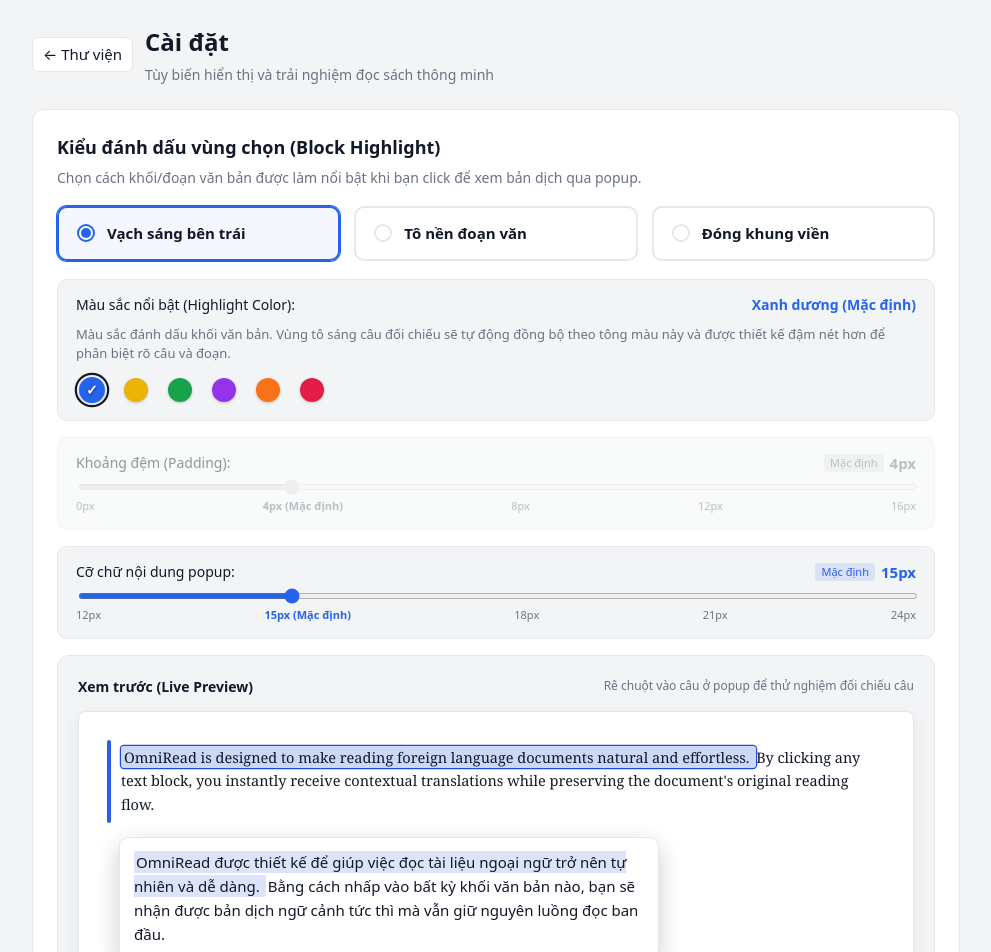
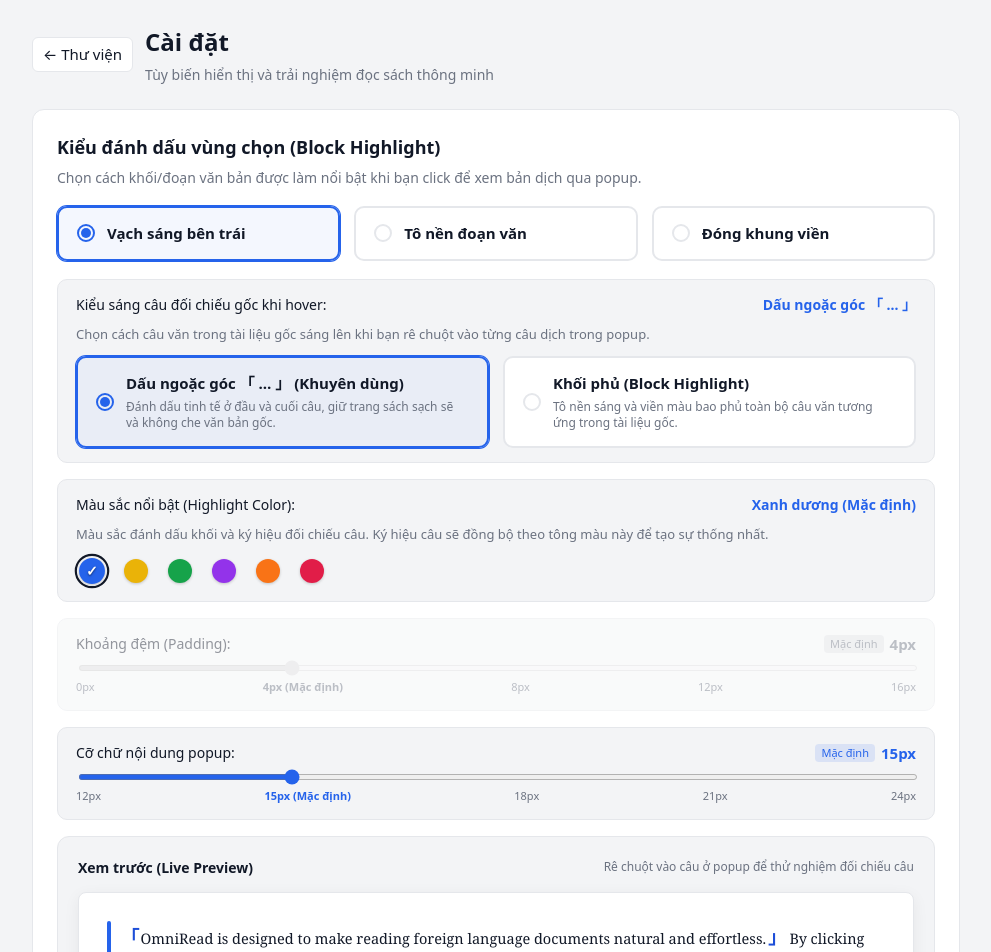
Before and after one commit to quocdat22/OmniRead, a React (Vite) app in the folder frontend/: page /setting in a window 1280 px wide. Shown: the top 952 px of the page, without its empty margins (144-1135 px from the left). Built offline with nearby package versions, Linux system fonts and the light colour scheme; no server answers.

Commit message:
feat(settings): add sentence highlight style options
- Add bracket and block styles for sentence highlights
- Persist the preference and show it in reader and settings previews

```diff
--- a/frontend/src/hooks/useHighlightStyle.ts
+++ b/frontend/src/hooks/useHighlightStyle.ts
@@ -1,12 +1,14 @@
 import { useEffect, useState } from "react";
-import type { HighlightColor, HighlightStyle } from "../types";
+import type { HighlightColor, HighlightStyle, SentenceHighlightStyle } from "../types";
 
 export const HIGHLIGHT_STORAGE_KEY = "omni_highlight_style";
 export const HIGHLIGHT_PADDING_KEY = "omni_highlight_padding";
 export const HIGHLIGHT_COLOR_KEY = "omni_highlight_color";
 export const HIGHLIGHT_FONT_SIZE_KEY = "omni_popup_font_size";
+export const SENTENCE_HIGHLIGHT_STORAGE_KEY = "omni_sentence_highlight_style";
 
 export const DEFAULT_HIGHLIGHT_STYLE: HighlightStyle = "bar";
+export const DEFAULT_SENTENCE_HIGHLIGHT_STYLE: SentenceHighlightStyle = "bracket";
 export const DEFAULT_HIGHLIGHT_PADDING = 4;
 export const DEFAULT_HIGHLIGHT_COLOR: HighlightColor = "blue";
 export const DEFAULT_POPUP_FONT_SIZE = 15;
@@ -88,6 +90,18 @@
   return DEFAULT_HIGHLIGHT_STYLE;
 }
 
+export function getSavedSentenceHighlightStyle(): SentenceHighlightStyle {
+  try {
+    const val = localStorage.getItem(SENTENCE_HIGHLIGHT_STORAGE_KEY);
+    if (val === "bracket" || val === "block") {
+      return val;
+    }
+  } catch {
+    // ignore
+  }
+  return DEFAULT_SENTENCE_HIGHLIGHT_STYLE;
+}
+
 export function getSavedHighlightPadding(): number {
   try {
     const val = localStorage.getItem(HIGHLIGHT_PADDING_KEY);
@@ -132,6 +146,7 @@
 
 export function useHighlightStyle() {
   const [style, setStyleState] = useState<HighlightStyle>(getSavedHighlightStyle);
+  const [sentenceStyle, setSentenceStyleState] = useState<SentenceHighlightStyle>(getSavedSentenceHighlightStyle);
   const [padding, setPaddingState] = useState<number>(getSavedHighlightPadding);
   const [color, setColorState] = useState<HighlightColor>(getSavedHighlightColor);
   const [fontSize, setFontSizeState] = useState<number>(getSavedPopupFontSize);
@@ -140,6 +155,16 @@
     setStyleState(newStyle);
     try {
       localStorage.setItem(HIGHLIGHT_STORAGE_KEY, newStyle);
+      window.dispatchEvent(new Event("omni-highlight-style-changed"));
+    } catch {
+      // ignore
+    }
+  };
+
+  const setSentenceStyle = (newStyle: SentenceHighlightStyle) => {
+    setSentenceStyleState(newStyle);
+    try {
+      localStorage.setItem(SENTENCE_HIGHLIGHT_STORAGE_KEY, newStyle);
       window.dispatchEvent(new Event("omni-highlight-style-changed"));
     } catch {
       // ignore
@@ -179,6 +204,7 @@
   useEffect(() => {
     const handleSync = () => {
       setStyleState(getSavedHighlightStyle());
+      setSentenceStyleState(getSavedSentenceHighlightStyle());
       setPaddingState(getSavedHighlightPadding());
       setColorState(getSavedHighlightColor());
       setFontSizeState(getSavedPopupFontSize());
@@ -196,11 +222,13 @@
 
   return {
     style,
+    sentenceStyle,
     padding,
     color,
     colorPreset,
     fontSize,
     setStyle,
+    setSentenceStyle,
     setPadding,
     setColor,
     setFontSize,
--- a/frontend/src/pages/Reader.tsx
+++ b/frontend/src/pages/Reader.tsx
@@ -48,6 +48,7 @@
 
   const {
     style: highlightStyle,
+    sentenceStyle,
     padding: highlightPadding,
     colorPreset,
   } = useHighlightStyle();
@@ -354,6 +355,7 @@
               activeSentenceHighlight={
                 hoveredSentence?.page === n ? hoveredSentence.rects : null
               }
+              sentenceHighlightStyle={sentenceStyle}
               onAspect={onAspect}
               onNear={onNear}
               onCenter={onCenter}
--- a/frontend/src/pages/Settings.tsx
+++ b/frontend/src/pages/Settings.tsx
@@ -7,7 +7,7 @@
   DEFAULT_POPUP_FONT_SIZE,
   useHighlightStyle,
 } from "../hooks/useHighlightStyle";
-import type { HighlightStyle } from "../types";
+import type { HighlightStyle, SentenceHighlightStyle } from "../types";
 
 interface OptionItem {
   id: HighlightStyle;
@@ -18,6 +18,19 @@
   { id: "bar", title: "Vạch sáng bên trái" },
   { id: "background", title: "Tô nền đoạn văn" },
   { id: "border", title: "Đóng khung viền" },
+];
+
+const SENTENCE_OPTIONS: { id: SentenceHighlightStyle; title: string; desc: string }[] = [
+  {
+    id: "bracket",
+    title: "Dấu ngoặc góc 「 … 」 (Khuyên dùng)",
+    desc: "Đánh dấu tinh tế ở đầu và cuối câu, giữ trang sách sạch sẽ và không che văn bản gốc.",
+  },
+  {
+    id: "block",
+    title: "Khối phủ (Block Highlight)",
+    desc: "Tô nền sáng và viền màu bao phủ toàn bộ câu văn tương ứng trong tài liệu gốc.",
+  },
 ];
 
 const SAMPLE_BLOCK = {
@@ -35,6 +48,8 @@
   const {
     style: highlightStyle,
     setStyle: setHighlightStyle,
+    sentenceStyle,
+    setSentenceStyle,
     padding: highlightPadding,
     setPadding: setHighlightPadding,
     color: highlightColor,
@@ -93,14 +108,50 @@
             })}
           </div>
 
-          {/* ---------------- Option màu sắc đánh dấu block ---------------- */}
+          {/* ---------------- Option Kiểu đối chiếu câu trong tài liệu gốc ---------------- */}
+          <div className="setting-color-row">
+            <div className="setting-color-header">
+              <span>Kiểu sáng câu đối chiếu gốc khi hover:</span>
+              <strong>{sentenceStyle === "bracket" ? "Dấu ngoặc góc 「 … 」" : "Khối phủ (Block)"}</strong>
+            </div>
+            <p style={{ margin: "4px 0 12px", fontSize: "13px", color: "var(--muted)" }}>
+              Chọn cách câu văn trong tài liệu gốc sáng lên khi bạn rê chuột vào từng câu dịch trong popup.
+            </p>
+            <div className="option-grid" style={{ marginBottom: 0 }}>
+              {SENTENCE_OPTIONS.map((opt) => {
+                const isSelected = sentenceStyle === opt.id;
+                return (
+                  <div
+                    key={opt.id}
+                    className={`option-card${isSelected ? " active" : ""}`}
+                    onClick={() => setSentenceStyle(opt.id)}
+                    role="button"
+                    tabIndex={0}
+                    onKeyDown={(e) => (e.key === "Enter" || e.key === " ") && setSentenceStyle(opt.id)}
+                  >
+                    <span className="option-radio">
+                      {isSelected && <span className="option-radio-dot" />}
+                    </span>
+                    <div>
+                      <h3 className="option-card-title">{opt.title}</h3>
+                      <p style={{ margin: "4px 0 0", fontSize: "12px", color: "var(--muted)", lineHeight: 1.4 }}>
+                        {opt.desc}
+                      </p>
+                    </div>
+                  </div>
+                );
+              })}
+            </div>
+          </div>
+
+          {/* ---------------- Option màu sắc đánh dấu block & câu ---------------- */}
           <div className="setting-color-row">
             <div className="setting-color-header">
               <span>Màu sắc nổi bật (Highlight Color):</span>
               <strong>{colorPreset.name}</strong>
             </div>
             <p style={{ margin: "4px 0 10px", fontSize: "13px", color: "var(--muted)" }}>
-              Màu sắc đánh dấu khối văn bản. Vùng tô sáng câu đối chiếu sẽ tự động đồng bộ theo tông màu này và được thiết kế đậm nét hơn để phân biệt rõ câu và đoạn.
+              Màu sắc đánh dấu khối và ký hiệu đối chiếu câu. Ký hiệu câu sẽ đồng bộ theo tông màu này để tạo sự thống nhất.
             </p>
             <div className="color-swatches">
               {COLOR_PRESETS.map((col) => {
@@ -211,14 +262,29 @@
               }
             >
               <div className="preview-block selected">
-                {SAMPLE_BLOCK.originalSentences.map((s, idx) => (
-                  <span
-                    key={idx}
-                    className={previewHoveredSentence === idx ? "preview-sentence-highlight" : ""}
-                  >
-                    {s}{" "}
-                  </span>
-                ))}
+                {SAMPLE_BLOCK.originalSentences.map((s, idx) => {
+                  const isHovered = previewHoveredSentence === idx;
+                  if (sentenceStyle === "bracket") {
+                    return (
+                      <span
+                        key={idx}
+                        className={`preview-sentence-bracket${isHovered ? " active" : ""}`}
+                      >
+                        {isHovered && <span className="preview-bracket-mark bracket-start">「</span>}
+                        {s}
+                        {isHovered && <span className="preview-bracket-mark bracket-end">」</span>}{" "}
+                      </span>
+                    );
+                  }
+                  return (
+                    <span
+                      key={idx}
+                      className={isHovered ? "preview-sentence-highlight" : ""}
+                    >
+                      {s}{" "}
+                    </span>
+                  );
+                })}
               </div>
 
               <div className="preview-popup-wrapper">
--- a/frontend/src/styles.css
+++ b/frontend/src/styles.css
@@ -265,6 +265,24 @@
   }
 }
 
+/* Corner Brackets Style 「 ... 」 for Sentence Highlight */
+.sentence-bracket-path {
+  fill: none;
+  stroke: var(--sentence-highlight-color, #1d4ed8);
+  stroke-width: 2.4px;
+  stroke-linecap: round;
+  stroke-linejoin: round;
+  vector-effect: non-scaling-stroke;
+  filter: drop-shadow(0 1px 3px rgba(var(--sentence-highlight-color-rgb, 29, 78, 216), 0.45));
+}
+
+@media (prefers-color-scheme: dark) {
+  .sentence-bracket-path {
+    stroke-width: 2.6px;
+    filter: drop-shadow(0 1px 5px rgba(var(--sentence-highlight-color-rgb, 29, 78, 216), 0.7));
+  }
+}
+
 .sentence-highlight {
   position: absolute;
   pointer-events: none;
@@ -312,6 +330,35 @@
     background-color: rgba(var(--sentence-highlight-color-rgb, 29, 78, 216), 0.28);
   }
 }
+
+.preview-sentence-bracket {
+  display: inline;
+  position: relative;
+  transition: all 0.15s ease;
+}
+.preview-sentence-bracket.active {
+  color: var(--fg);
+  font-weight: 500;
+}
+.preview-bracket-mark {
+  color: var(--sentence-highlight-color, #1d4ed8);
+  font-weight: 800;
+  font-size: 1.25em;
+  line-height: 0;
+  vertical-align: baseline;
+  user-select: none;
+  display: inline-block;
+  animation: sentence-fade-in 0.12s ease-out forwards;
+}
+.preview-bracket-mark.bracket-start {
+  margin-right: 1.5px;
+  transform: translateY(-1px);
+}
+.preview-bracket-mark.bracket-end {
+  margin-left: 1.5px;
+  transform: translateY(2px);
+}
+
 @media (prefers-color-scheme: dark) {
   .popup-body [data-color] {
     filter: brightness(1.35) saturate(1.2);
@@ -658,18 +705,3 @@
   from { opacity: 0; transform: translateY(-4px); }
   to { opacity: 1; transform: translateY(0); }
 }
-.preview-popup {
-  display: inline-block;
-  max-width: 540px;
-  background: var(--surface);
-  color: var(--fg);
-  border: 1px solid var(--border);
-  border-radius: 10px;
-  box-shadow: 0 8px 24px rgba(0, 0, 0, 0.2);
-  padding: 12px 14px;
-  font-family: system-ui, sans-serif;
-  font-size: 13.5px;
-}
-.preview-popup-body {
-  line-height: 1.6;
-}
--- a/frontend/src/types.ts
+++ b/frontend/src/types.ts
@@ -2,6 +2,7 @@
 export type BlockStatus = "pending" | "translating" | "done" | "error";
 
 export type HighlightStyle = "bar" | "background" | "border";
+export type SentenceHighlightStyle = "bracket" | "block";
 export type HighlightColor = "blue" | "yellow" | "green" | "purple" | "orange" | "rose";
 
 export interface Book {
```
Also changed, not shown: frontend/src/components/PdfPage.tsx (+16 -7 lines), frontend/src/utils/geometry.ts (+48 -0 lines).
